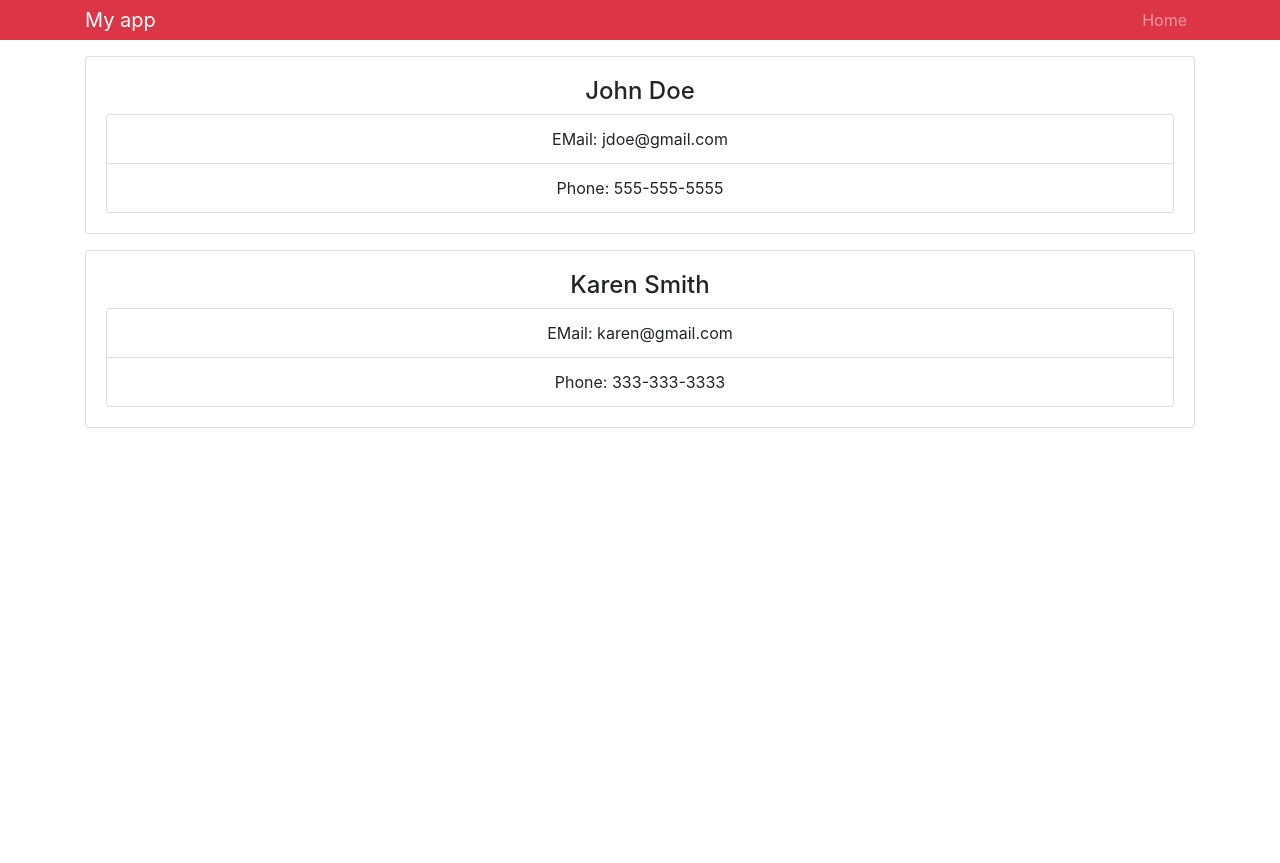
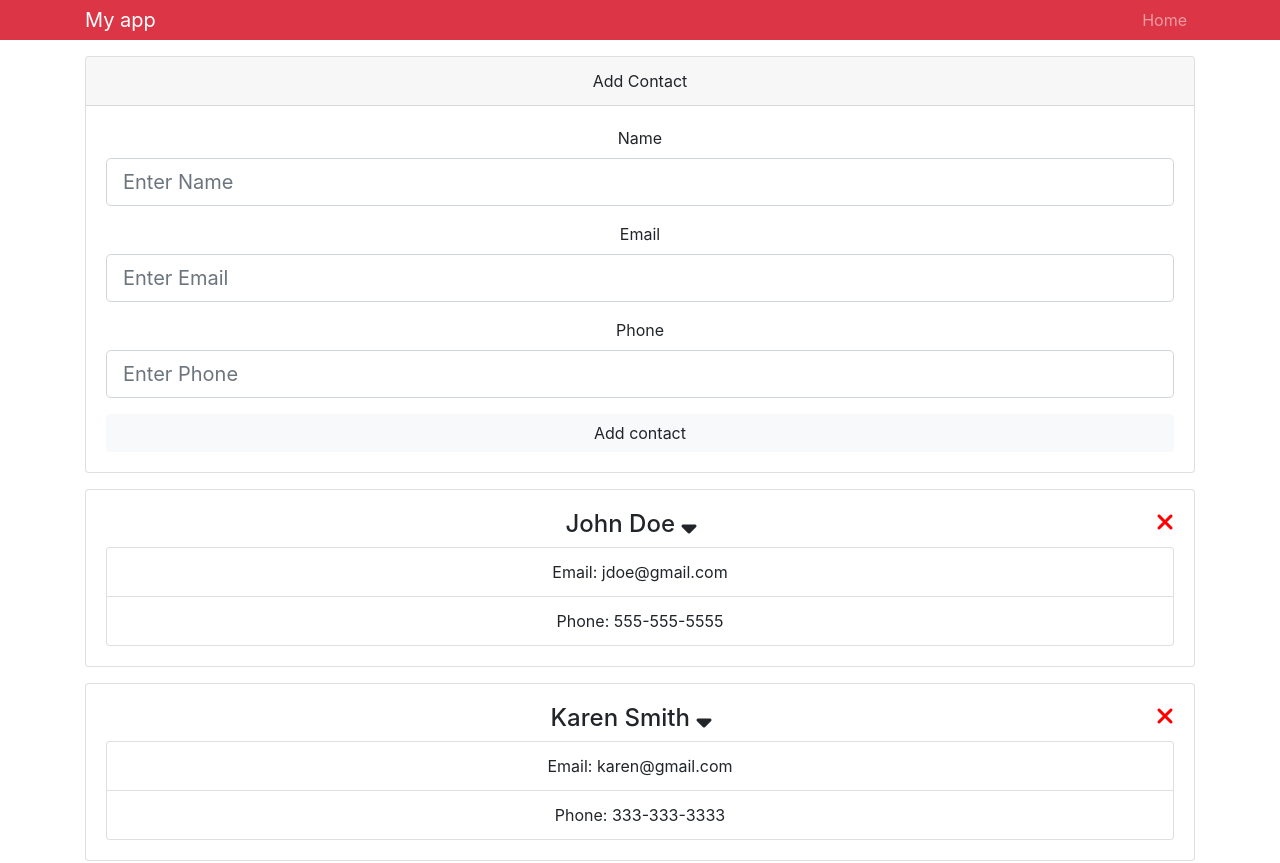
Before and after one commit to mcontoor/Contact-Manager, a React (Create React App) app: page / in a window 1280 px wide. Shown: the top 863 px of the page. Before the commit the page ends 800 px from the top, so only its background shows below. Built offline with nearby package versions, Linux system fonts and the light colour scheme.

Commit message:
error checking and display

```diff
--- a/package.json
+++ b/package.json
@@ -4,10 +4,12 @@
   "private": true,
   "dependencies": {
     "bootstrap": "^4.3.1",
+    "classnames": "^2.2.6",
     "prop-types": "^15.7.2",
     "react": "^16.8.6",
     "react-dom": "^16.8.6",
-    "react-scripts": "3.0.1"
+    "react-scripts": "3.0.1",
+    "uuid": "^3.3.2"
   },
   "scripts": {
     "start": "react-scripts start",
--- a/public/index.html
+++ b/public/index.html
@@ -5,6 +5,7 @@
     <link rel="shortcut icon" href="%PUBLIC_URL%/favicon.ico" />
     <meta name="viewport" content="width=device-width, initial-scale=1" />
     <meta name="theme-color" content="#000000" />
+    <script src="https://kit.fontawesome.com/5ad0d59680.js"></script>
     <!--
       manifest.json provides metadata used when your web app is installed on a
       user's mobile device or desktop. See https://developers.google.com/web/fundamentals/web-app-manifest/
--- a/src/App.js
+++ b/src/App.js
@@ -1,23 +1,24 @@
 import React from "react";
-import Contact from "./components/Contact";
-import Header from "./components/Header";
+import Contacts from "./components/contacts/Contacts";
+import Header from "./components/layout/Header";
+import AddContact from "./components/contacts/AddContact";
+
+import { Provider } from "./context";
 
 import "./App.css";
 import "bootstrap/dist/css/bootstrap.min.css";
 
 function App() {
   return (
-    <div className="App">
-      <Header />
-      <div className="container">
-        <Contact name="John Doe" email="jdoe@gmail.com" phone="555-555-5555" />
-        <Contact
-          name="Karen Smith"
-          email="karen@gmail.com"
-          phone="333-333-3333"
-        />
+    <Provider>
+      <div className="App">
+        <Header />
+        <div className="container">
+          <AddContact />
+          <Contacts />
+        </div>
       </div>
-    </div>
+    </Provider>
   );
 }
 
--- a/src/components/Contact.js
+++ /dev/null
@@ -1,25 +0,0 @@
-import React, { Component } from "react";
-import PropTypes from "prop-types";
-
-class Contact extends Component {
-  render() {
-    const { name, email, phone } = this.props;
-    return (
-      <div className="card card-body mb-3">
-        <h4>{name}</h4>
-        <ul className="list-group">
-          <li className="list-group-item">EMail: {email}</li>
-          <li className="list-group-item">Phone: {phone}</li>
-        </ul>
-      </div>
-    );
-  }
-}
-
-Contact.propTypes = {
-  name: PropTypes.string.isRequired,
-  email: PropTypes.string.isRequired,
-  phone: PropTypes.string.isRequired
-};
-
-export default Contact;
--- /dev/null
+++ b/src/components/contacts/AddContact.js
@@ -0,0 +1,110 @@
+import React, { Component } from "react";
+import { Consumer } from "../../context";
+import uuid from "uuid";
+import TextInputGroup from "../layout/TextInputGroup";
+
+export default class AddContact extends Component {
+  state = {
+    name: "",
+    email: "",
+    phone: "",
+    errors: {}
+  };
+
+  onSubmit = (dispatch, e) => {
+    e.preventDefault();
+
+    const { name, email, phone, errors } = this.state;
+
+    //check for errors
+    if (name === "") {
+      this.setState({
+        errors: { name: "Name is required" }
+      });
+      return;
+    }
+
+    if (email === "") {
+      this.setState({
+        errors: { email: "Email is required" }
+      });
+      return;
+    }
+
+    if (phone === "") {
+      this.setState({
+        errors: { phone: "Phone is required" }
+      });
+      return;
+    }
+
+    const newContant = {
+      id: uuid(),
+      name,
+      email,
+      phone
+    };
+
+    dispatch({ type: "ADD_CONTACT", payload: newContant });
+
+    //clear state
+    this.setState({
+      name: "",
+      email: "",
+      phone: ""
+    });
+  };
+
+  onChange = e => this.setState({ [e.target.name]: e.target.value });
+
+  render() {
+    const { name, email, phone, errors } = this.state;
+
+    return (
+      <Consumer>
+        {value => {
+          const { dispatch } = value;
+          return (
+            <div className="card mb-3">
+              <div className="card-header">Add Contact</div>
+              <div className="card-body">
+                <form onSubmit={this.onSubmit.bind(this, dispatch)}>
+                  <TextInputGroup
+                    label="Name"
+                    name="name"
+                    placeholder="Enter Name"
+                    value={name}
+                    onChange={this.onChange}
+                    errors={errors.name}
+                  />
+                  <TextInputGroup
+                    label="Email"
+                    name="email"
+                    placeholder="Enter Email"
+                    value={email}
+                    onChange={this.onChange}
+                    errors={errors.email}
+                  />
+                  <TextInputGroup
+                    label="Phone"
+                    name="phone"
+                    placeholder="Enter Phone"
+                    value={phone}
+                    onChange={this.onChange}
+                    errors={errors.phone}
+                  />
+
+                  <input
+                    type="submit"
+                    value="Add contact"
+                    className="btn btn-light btn-block"
+                  />
+                </form>
+              </div>
+            </div>
+          );
+        }}
+      </Consumer>
+    );
+  }
+}
--- /dev/null
+++ b/src/components/contacts/Contact.js
@@ -0,0 +1,61 @@
+import React, { Component } from "react";
+import PropTypes from "prop-types";
+import { Consumer } from "../../context";
+
+class Contact extends Component {
+  state = {
+    showContactInfo: true
+  };
+
+  onShowClick = () => {
+    this.setState({
+      showContactInfo: !this.state.showContactInfo
+    });
+  };
+
+  onDeleteClick = (id, dispatch) => {
+    dispatch({ type: "DELETE_CONTACT", payload: id });
+  };
+
+  render() {
+    const { contact } = this.props;
+    const { showContactInfo } = this.state;
+
+    return (
+      <Consumer>
+        {value => {
+          const { dispatch } = value;
+          return (
+            <div className="card card-body mb-3">
+              <h4>
+                {contact.name}{" "}
+                <i
+                  onClick={this.onShowClick}
+                  className="fas fa-sort-down"
+                  style={{ cursor: "pointer" }}
+                />
+                <i
+                  className="fas fa-times"
+                  onClick={this.onDeleteClick.bind(this, contact.id, dispatch)}
+                  style={{ cursor: "pointer", float: "right", color: "red" }}
+                />
+              </h4>
+              {showContactInfo ? (
+                <ul className="list-group">
+                  <li className="list-group-item">Email: {contact.email}</li>
+                  <li className="list-group-item">Phone: {contact.phone}</li>
+                </ul>
+              ) : null}
+            </div>
+          );
+        }}
+      </Consumer>
+    );
+  }
+}
+
+Contact.propTypes = {
+  contact: PropTypes.object.isRequired
+};
+
+export default Contact;
--- /dev/null
+++ b/src/components/contacts/Contacts.js
@@ -0,0 +1,25 @@
+import React, { Component } from "react";
+import Contact from "./Contact";
+
+import { Consumer } from "../../context";
+
+class Contacts extends Component {
+  render() {
+    return (
+      <Consumer>
+        {value => {
+          const { contacts } = value;
+          return (
+            <React.Fragment>
+              {contacts.map(contact => (
+                <Contact key={contact.id} contact={contact} />
+              ))}
+            </React.Fragment>
+          );
+        }}
+      </Consumer>
+    );
+  }
+}
+
+export default Contacts;
--- /dev/null
+++ b/src/components/layout/TextInputGroup.js
@@ -0,0 +1,46 @@
+import React from "react";
+import PropTypes from "prop-types";
+import classnames from "classnames";
+
+const TextInputGroup = ({
+  label,
+  name,
+  value,
+  placeholder,
+  type,
+  onChange,
+  errors
+}) => {
+  return (
+    <div className="form-group">
+      <label htmlFor={name}>{label}</label>
+      <input
+        type={type}
+        name={name}
+        className={classnames("form-control form-control-lg", {
+          "is-invalid": errors
+        })}
+        placeholder={placeholder}
+        value={value}
+        onChange={onChange}
+      />
+      {errors && <div className="invalid-feedback">{errors}</div>}
+    </div>
+  );
+};
+
+TextInputGroup.prototypes = {
+  label: PropTypes.string.isRequired,
+  name: PropTypes.string.isRequired,
+  placeholder: PropTypes.string.isRequired,
+  value: PropTypes.string.isRequired,
+  type: PropTypes.string.isRequired,
+  onChange: PropTypes.func.isRequired,
+  errors: PropTypes.string
+};
+
+TextInputGroup.defaultProps = {
+  type: "text"
+};
+
+export default TextInputGroup;
--- /dev/null
+++ b/src/context.js
@@ -0,0 +1,58 @@
+import React, { Component } from "react";
+
+const Context = React.createContext();
+
+const reducer = (state, action) => {
+  switch (action.type) {
+    case "DELETE_CONTACT":
+      return {
+        ...state,
+        contacts: state.contacts.filter(
+          contact => contact.id !== action.payload
+        )
+      };
+    case "ADD_CONTACT":
+      return {
+        ...state,
+        contacts: [action.payload, ...state.contacts]
+      };
+    default:
+      return state;
+  }
+};
+
+export class Provider extends Component {
+  state = {
+    contacts: [
+      {
+        id: 1,
+        name: "John Doe",
+        email: "jdoe@gmail.com",
+        phone: "555-555-5555"
+      },
+      {
+        id: 2,
+        name: "Karen Smith",
+        email: "karen@gmail.com",
+        phone: "333-333-3333"
+      },
+      {
+        id: 3,
+        name: "Henry Johnson",
+        email: "henrye@gmail.com",
+        phone: "111-111-1111"
+      }
+    ],
+    dispatch: action => this.setState(state => reducer(state, action))
+  };
+
+  render() {
+    return (
+      <Context.Provider value={this.state}>
+        {this.props.children}
+      </Context.Provider>
+    );
+  }
+}
+
+export const Consumer = Context.Consumer;
```
Also changed, not shown: src/components/contacts/AddContact_ref.js (added, +78 -0 lines), src/components/layout/Header.js (renamed from src/components/Header.js), 1 other file (tests, documents, lock files or other folders).
